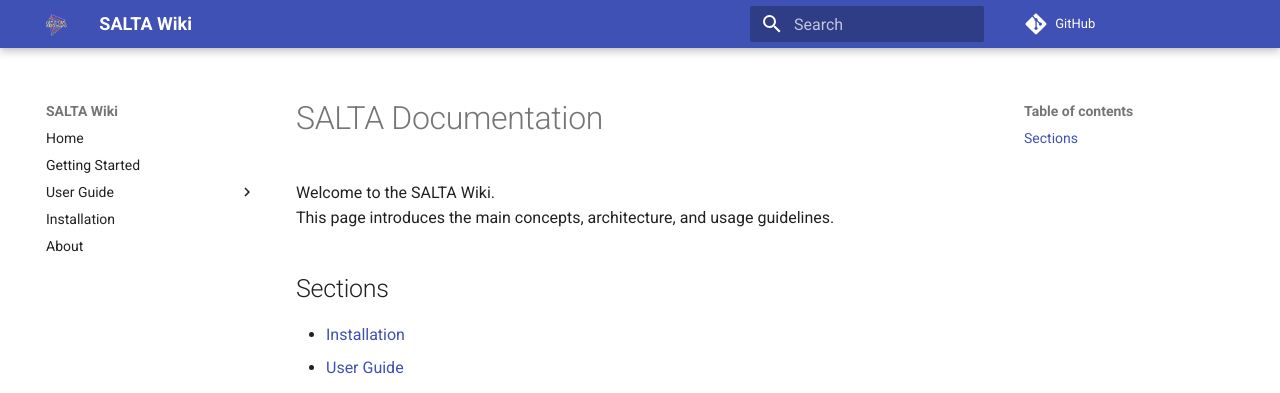
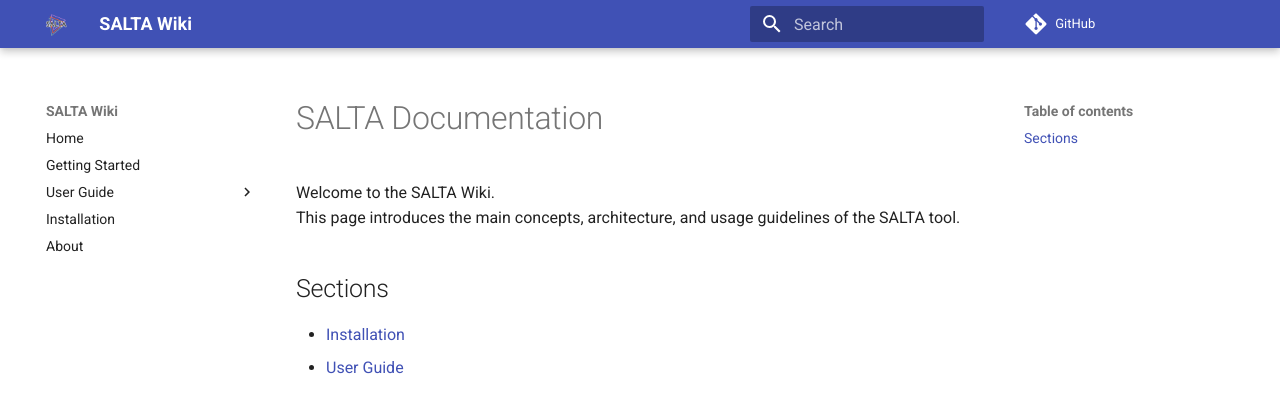
Before and after one commit to AdrianArtacho/salta_wiki, an MkDocs documentation site: the page built from docs/index.md, in a window 1280 px wide. Shown: the top 393 px of the page. Built offline with MkDocs 1.6.1 and Material for MkDocs 9.7.7, drawn with Linux system fonts in a browser that asks for light colours; comment, search, counter and statistics services are not loaded.

Commit message:
…increment

```diff
--- a/docs/index.md
+++ b/docs/index.md
@@ -1,7 +1,7 @@
 # SALTA Documentation
 
 Welcome to the SALTA Wiki.
-This page introduces the main concepts, architecture, and usage guidelines.
+This page introduces the main concepts, architecture, and usage guidelines of the SALTA tool.
 
 ## Sections
 - [Installation](installation.md)
```
Also changed, not shown: README.md (+6 -0 lines).
